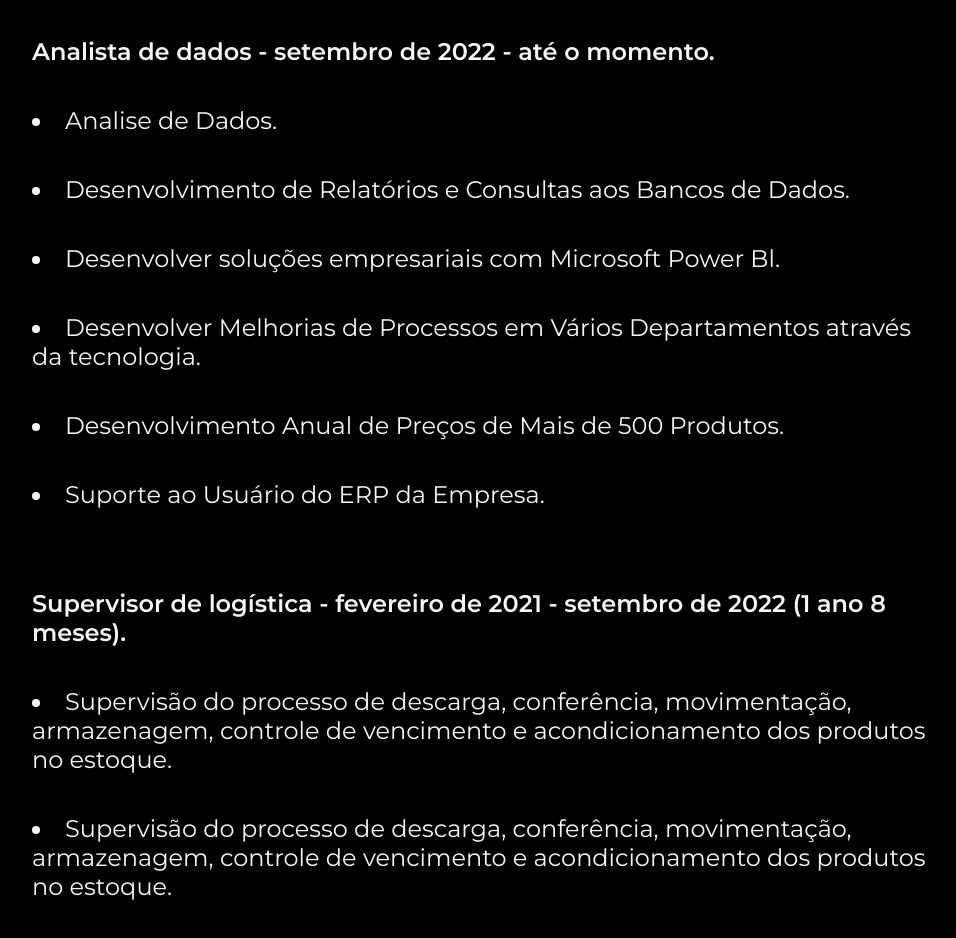
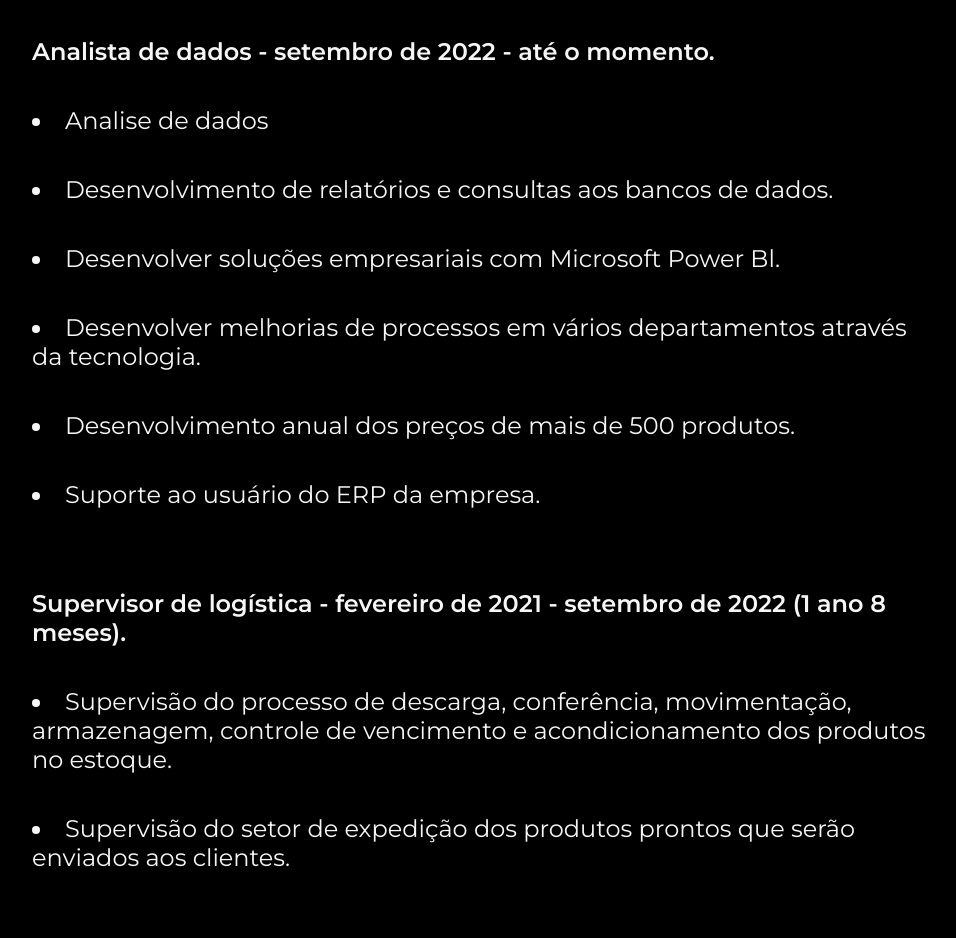
Before and after one commit to Leeogmz/HTML-CSS, a plain HTML site: page Portifolio/curriculo.html in a window 1280 px wide. Shown: the part 1054-1992 px from the top of the page, without its empty margins (160-1116 px from the left). Drawn offline with nearby package versions, Linux system fonts and the light colour scheme.

Commit message:
Correção de erros

```diff
--- a/Portifolio/curriculo.html
+++ b/Portifolio/curriculo.html
@@ -45,12 +45,12 @@
 
             <p>
                 <strong>Analista de dados - setembro de 2022 - até o momento.</strong>
-                <li> Analise de Dados.</li>
-                <li> Desenvolvimento de Relatórios e Consultas aos Bancos de Dados.</li>
+                <li> Analise de dados</li>
+                <li> Desenvolvimento de relatórios e consultas aos bancos de dados.</li>
                 <li> Desenvolver soluções empresariais com Microsoft Power Bl.</li>
-                <li> Desenvolver Melhorias de Processos em Vários Departamentos através da tecnologia.</li>
-                <li> Desenvolvimento Anual de Preços de Mais de 500 Produtos.</li>
-                <li> Suporte ao Usuário do ERP da Empresa.</li>
+                <li> Desenvolver melhorias de processos em vários departamentos através da tecnologia.</li>
+                <li> Desenvolvimento anual dos preços de mais de 500 produtos.</li>
+                <li> Suporte ao usuário do ERP da empresa.</li>
             </p>
 
             <p>
@@ -58,8 +58,7 @@
                 <br>
                 <li>Supervisão do processo de descarga, conferência, movimentação, armazenagem, controle de vencimento e
                     acondicionamento dos produtos no estoque.</li>
-                <li>Supervisão do processo de descarga, conferência, movimentação, armazenagem, controle de vencimento e
-                    acondicionamento dos produtos no estoque.</li>
+                <li>Supervisão do setor de expedição dos produtos prontos que serão enviados aos clientes.</li>
             </p>
 
 
```
Also changed, not shown: Portifolio/about.html (+1 -1 lines).
